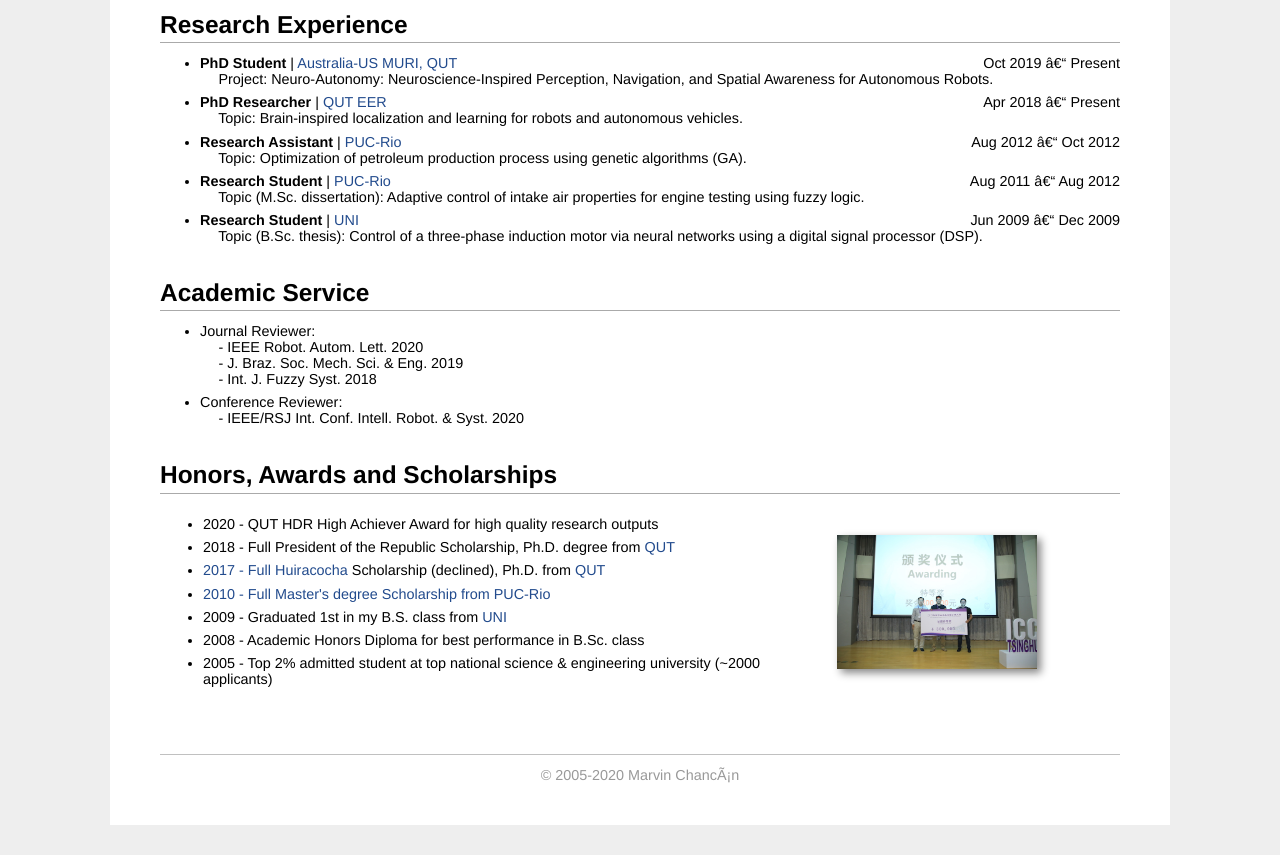
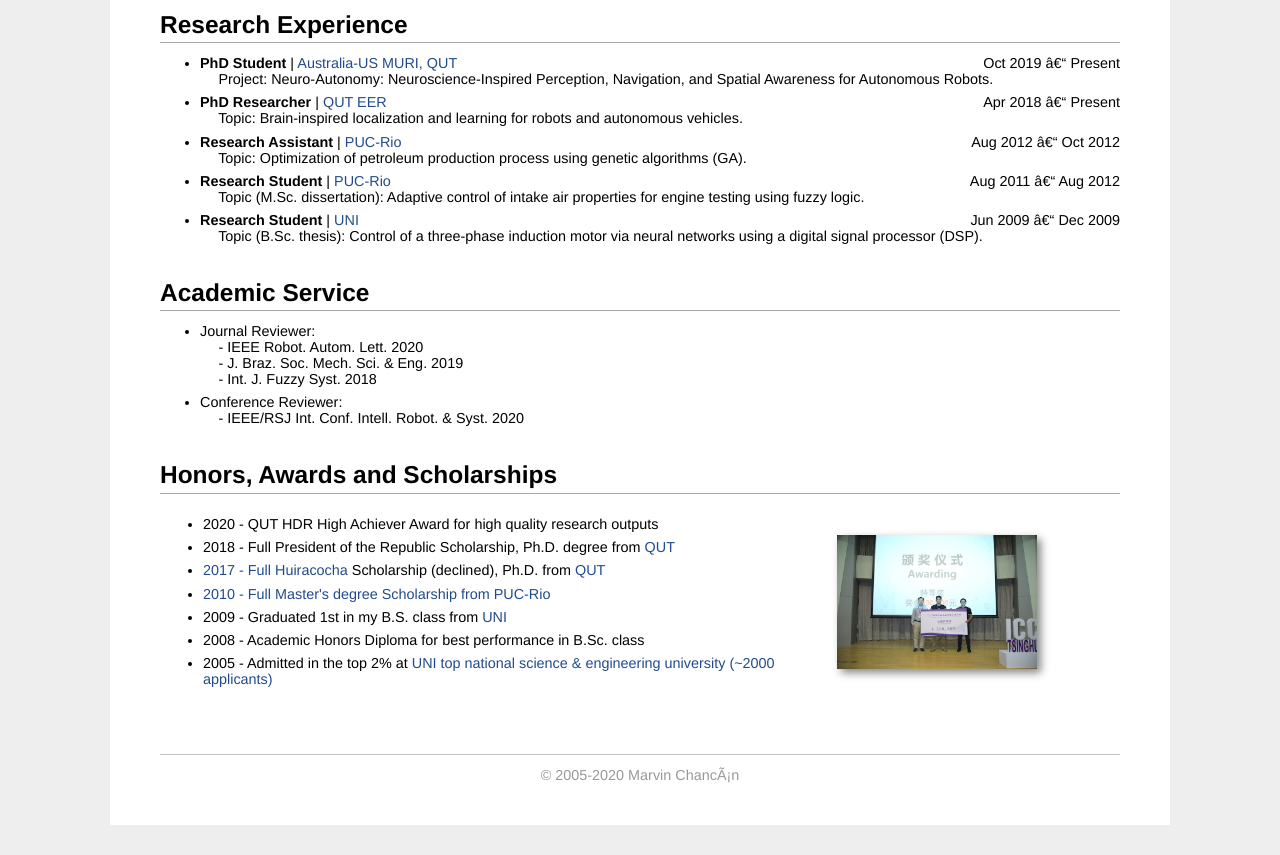
Before and after one commit to mchancan/mchancan.github.io, a Jekyll site: the page built from index.html, in a window 1280 px wide, cut to the strip 1528-2383 px from the top of the page. Built offline with Jekyll 4.4.1, drawn with Linux system fonts in a browser that asks for light colours; comment, search, counter and statistics services are not loaded.

Commit message:
Update index.html

```diff
--- a/index.html
+++ b/index.html
@@ -162,7 +162,7 @@ title: Marvin's Homepage
 				<li>2010 - Full Master's degree Scholarship from <a href="https://www.puc-rio.br" target="_blank">PUC-Rio</a></li>
 				<li>2009 - Graduated 1st in my B.S. class from <a href="https://en.wikipedia.org/wiki/National_University_of_Engineering" target="_blank">UNI</a></li>
 				<li>2008 - Academic Honors Diploma for best performance in B.Sc. class</li>
-				<li>2005 - Top 2% admitted student at top national science & engineering university (~2000 applicants)</li>
+				<li>2005 - Admitted in the top 2% at <a href="https://en.wikipedia.org/wiki/National_University_of_Engineering" target="_blank">UNI top national science & engineering university (~2000 applicants)</li>
 			</ul>
 		</td>
 		<td>
```
